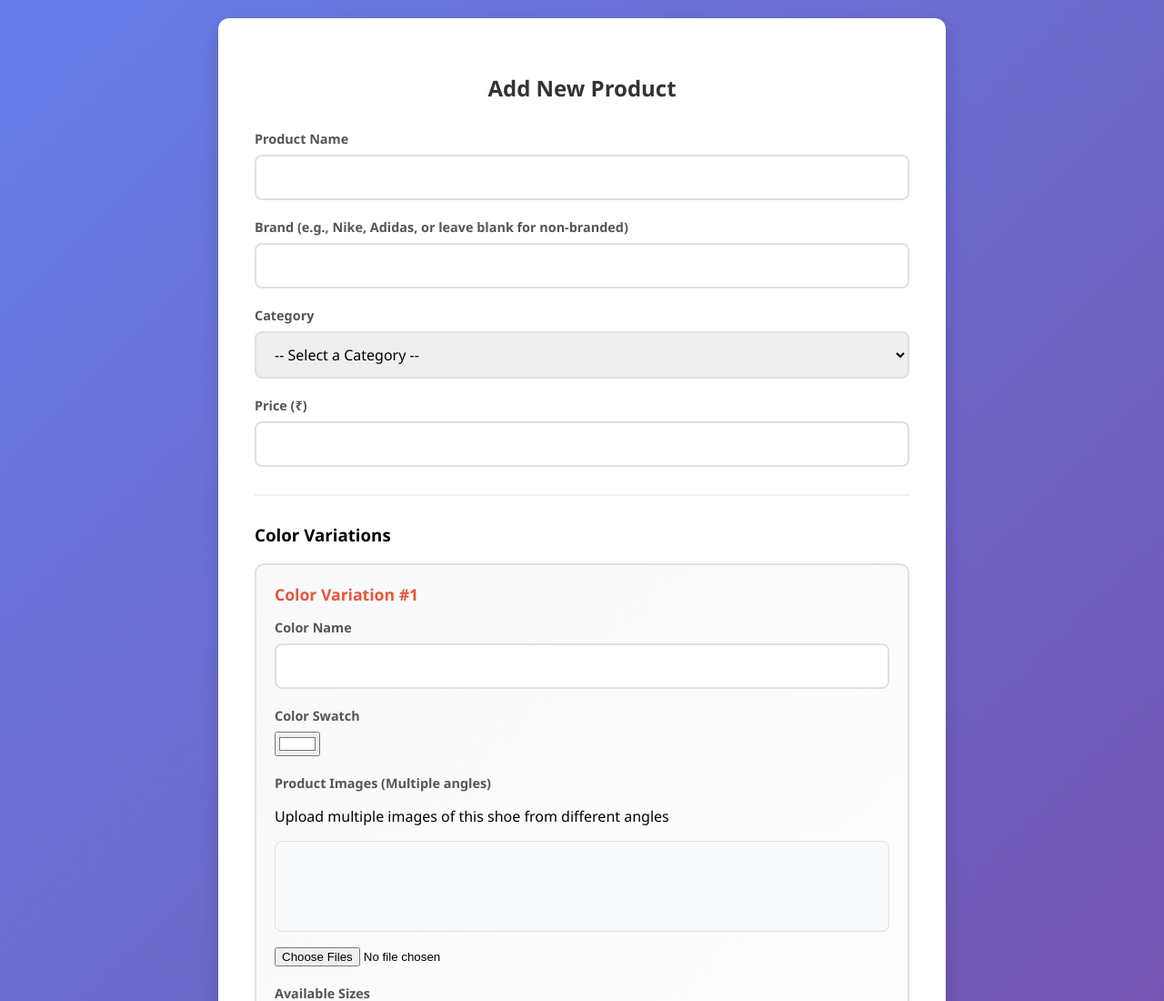
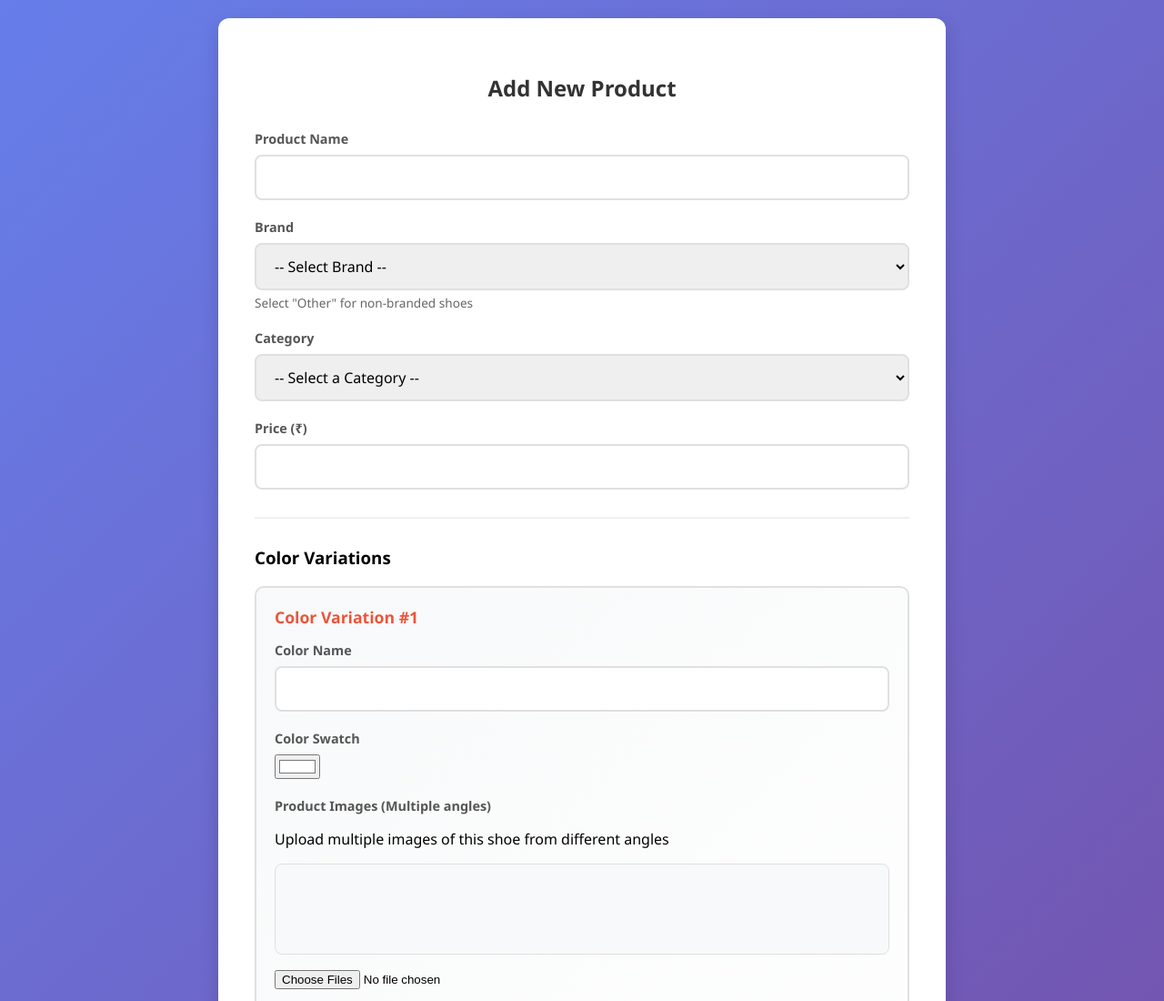
Before and after one commit to kaifgrit/Rifakat-WORK, a plain HTML site: page frontend-admin/product-form.html in a window 1280 px wide. Shown: the top 1100 px of the page at 91% size. Drawn offline with Linux system fonts and the light colour scheme; sample sign-in values are in the browser's storage.

Commit message:
Change brand input to dropdown with options
Updated the brand input field to a dropdown with predefined options, including an 'Other' option for non-branded shoes.

```diff
--- a/frontend-admin/product-form.html
+++ b/frontend-admin/product-form.html
@@ -16,13 +16,26 @@
           <label for="productName">Product Name</label>
           <input type="text" id="productName" required />
         </div>
-        <!-- NEW BRAND FIELD ADDED -->
+
+        <!-- UPDATED BRAND FIELD - NOW A DROPDOWN -->
         <div class="form-group">
-          <label for="brand"
-            >Brand (e.g., Nike, Adidas, or leave blank for non-branded)</label
-          >
-          <input type="text" id="brand" />
+          <label for="brand">Brand</label>
+          <select id="brand">
+            <option value="">-- Select Brand --</option>
+            <option value="Nike">Nike</option>
+            <option value="Adidas">Adidas</option>
+            <option value="Puma">Puma</option>
+            <option value="Reebok">Reebok</option>
+            <option value="New Balance">New Balance</option>
+            <option value="Converse">Converse</option>
+            <option value="Vans">Vans</option>
+            <option value="Other">Other (Non-Branded)</option>
+          </select>
+          <small style="color: #666; font-size: 0.85rem; margin-top: 4px; display: block;">
+            Select "Other" for non-branded shoes
+          </small>
         </div>
+
         <div class="form-group">
           <label for="category">Category</label>
           <select id="category" required>
@@ -52,7 +65,6 @@
       </form>
     </div>
     <script src="/frontend-admin/utils.js"></script>
-
     <script src="form.js"></script>
   </body>
 </html>
```
